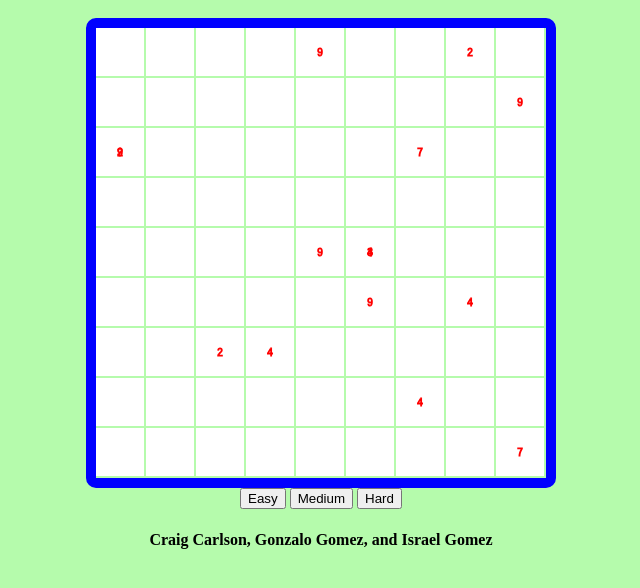
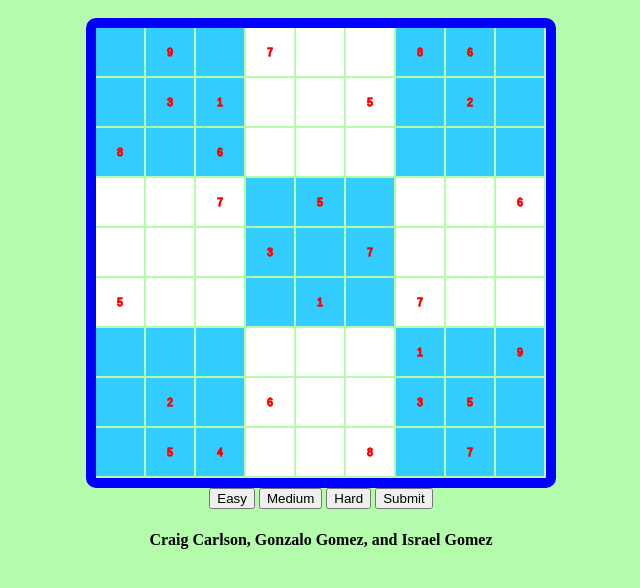
Before and after one commit to gonzogomez/Sudoku, a plain HTML site: page index.html in a window 1280 px wide. Shown: the part 48-636 px from the top of the page, without its empty margins (319-959 px from the left). Drawn offline with Linux system fonts and the light colour scheme.

Commit message:
check row, column, and square are close to being done

```diff
--- a/index.html
+++ b/index.html
@@ -13,6 +13,7 @@
 	<button type="button" onclick="generate_board(15)">Easy</button>
 	<button type="button" onclick="generate_board(12)">Medium</button>
 	<button type="button" onclick="generate_board(10)">Hard</button>
+	<button type="button" onclick="check_answer()">Submit</button>
 	<h4>Craig Carlson, Gonzalo Gomez, and Israel Gomez</h4>
 </body>
 </html>
--- a/sudoku.js
+++ b/sudoku.js
@@ -1,5 +1,35 @@
 var board = new Array(81);
-for (var i = board.length-1; i>=0; --i) board[i] = 10;
+var boardEasy = new Array(81);
+for(var i = boardEasy.length-1; i>=0; --i) boardEasy[i] = "";
+boardEasy[1] = 9;
+boardEasy[3] = 7;
+boardEasy[6] = 8;
+boardEasy[7] = 6;
+boardEasy[10] = 3;
+boardEasy[11] = 1;
+boardEasy[14] = 5;
+boardEasy[16] = 2;
+boardEasy[18] = 8;
+boardEasy[20] = 6;
+boardEasy[29] = 7;
+boardEasy[31] = 5;
+boardEasy[35] = 6;
+boardEasy[39] = 3;
+boardEasy[41] = 7;
+boardEasy[45] = 5;
+boardEasy[49] = 1;
+boardEasy[51] = 7;
+boardEasy[60] = 1;
+boardEasy[62] = 9;
+boardEasy[64] = 2;
+boardEasy[66] = 6;
+boardEasy[69] = 3;
+boardEasy[70] = 5;
+boardEasy[73] = 5;
+boardEasy[74] = 4;
+boardEasy[77] = 8;
+boardEasy[79] = 7;
+
 window.onload = function(){
 
 	//Create 81 canvases for the 81 squares in the sudoku game
@@ -16,80 +46,160 @@ window.onload = function(){
 
 		//Make some HTML5 modifications to each canvas
 		var ctx=c.getContext('2d');								//Get the context - needed for HTML5 manipulation
+
 		ctx.fillStyle='#FFFFFF';								//Make it blank to begin with
 		ctx.fillRect(0,0,48,48);
 	}
+
+	color_square(0);
+	color_square(6);
+	color_square(54);
+	color_square(30);
+	color_square(60);
+
 	generate_board(15);
 	//Connect the reset button to its function
 	//document.getElementById("reset").onclick = reset;
 }
 
+function color_square(address){
+	console.log("in color_square function");
+	var row = Math.floor(address / 9);
+	var column = address%9;
+
+	for (var i=0; i<3; i++){
+		for(var j=0; j<3; j++){
+			cell = (row + i) * 9 + (column +j);
+			console.log(cell);
+			var c = document.getElementById('board').children[cell];
+			var ctx=c.getContext('2d');
+			ctx.font = "20 Arial";
+			ctx.strokeStyle = "33CCFF";
+			ctx.strokeText(0, 24, 28);
+			ctx.fillStyle='#33CCFF';
+			ctx.fillRect(0,0,48,48);
+		}
+	}
+}
+
 //called when user clicks on square
 function make_move(){
+	var number = prompt("Please enter a number from 1-9");
+	var n = document.getElementById(this.id);
+	boardEasy[n.className] = number;
+	redraw_board();
+}
 
+function redraw_board(){
+	for(i=0;i<81;i++){
+		var c = document.getElementById('board').children[i];
+		var ctx=c.getContext('2d');
+		ctx.fillStyle='#FFFFFF';
+		ctx.fillRect(0,0,48,48);
+	}
+	color_square(0);
+	color_square(6);
+	color_square(54);
+	color_square(30);
+	color_square(60);
+	for(i=0;i<81;i++){
+		var c = document.getElementById('board').children[i];
+		var ctx=c.getContext('2d');
+		ctx.textAlign = 'center';
+		ctx.font = "20 Arial";
+		ctx.strokeStyle = "#FF0000";
+		ctx.strokeText(boardEasy[i], 24, 28);
+	}
 }
 
 // randomly assigns numbers on the board based on difficulty
 function generate_board(count){
-	for(var j=0;j<count;j++){
-		var valid_spot = false;
-		while(valid_spot != true){
-			var num = Math.floor((Math.random()*9)+1);
-			var address = Math.floor((Math.random()*81));
-			// if(validate(num, address)){
-			// 	valid_spot = true;
-			// }
-			valid_spot = validate(num, address);
-			console.log(valid_spot);
-		}
-		var c = document.getElementById('board').children[address];
+	redraw_board();
+	for(var i=0; i < boardEasy.length; i++){
+		var c = document.getElementById('board').children[i];
 		var ctx = c.getContext('2d');
 		ctx.textAlign = 'center';
 		ctx.font = "20 Arial";
 		ctx.strokeStyle = "#FF0000";
-		ctx.strokeText(num, 24, 28);
-		board[address] = num;
-		//console.log("Address = "+ address);
-		//console.log("Array Value = " + board[address]);
+		ctx.strokeText(boardEasy[i], 24, 28);
+	}
+
+}
+
+// returns true if num being place in address is a valid placement
+function check_answer(){
+	console.log("In check answer function");
+	var win = false;
+	console.log("right before solution call")
+	win = solution();
+	if (win){
+		alert("Great Job");
+	}
+	else {
+		alert("You blew it");
 	}
 }
 
-// returns true if num being place in address is a valid placement
-function validate(num, address){
-	var temp1 = check_row(num, address);
-	var v1 = true;
-	if(temp1){
-		//return true;
-		v1 = true;
+function solution() {
+
+	for (var i=0; i<boardEasy.length; i++){
+		// if ((check_row(boardEasy[i], i) && check_column(boardEasy[i], i) && check_square(boardEasy[i], i)) == false){
+		// 	console.log("in if statment");
+		// 	return false;
+		// }
+		if(check_square(boardEasy[i], i) == false){
+			return false;
+		}
 	}
-	else{
-		//return false;
-		v1 = false;
-	}
-	return v1;
+	console.log("it made it here");
+	return true;
 }
 
 //checks to see if valid in row
 function check_row(num, address){
 	var row = Math.floor(address / 9);
-	console.log(row);
-	var v = true;
-	for(var i=0; i<9; i++){
+	for (var i=0; i<9; i++){
 		var cell = (row * 9 + i);
-		var x = 10;
-		if(board[cell] == num){
-			//console.log("false");
-			v = false;
+		if ( cell != address){
+			if ((boardEasy[cell] == num) || (boardEasy[cell] == "")){
+				console.log("row "+row);
+				return false;
+			}
 		}
 	}
-	return v;
+	return true;
 }
 
 //check if num occurs in column
 function check_column(num, address){
+	var column = address%9;
+	for (var i=0; i<9; i++){
+		var cell = (column + 9*i);
+		console.log("cell: "+cell);
+		if ( cell != address){
+			if ((boardEasy[cell] == num) || (boardEasy[cell] == "")){
+				console.log("column "+column);
+				return false;
+			}
+		}
+	}
 	return true;
 }
 
 function check_square(num, address){
+	var row = Math.floor(address / 9);
+	var column = address%9;
+
+	for (var i=0; i<3; i++){
+		for(var j=0; j<3; j++){
+			cell = (row + i) * 9 + (column +j);
+			if (cell != address){
+				if((boardEasy[cell] == num) || (boardEasy[cell] == "")){
+					console.log("cell "+ cell);
+					return false;
+				}
+			}
+		}
+	}
 	return true;
 }
```
